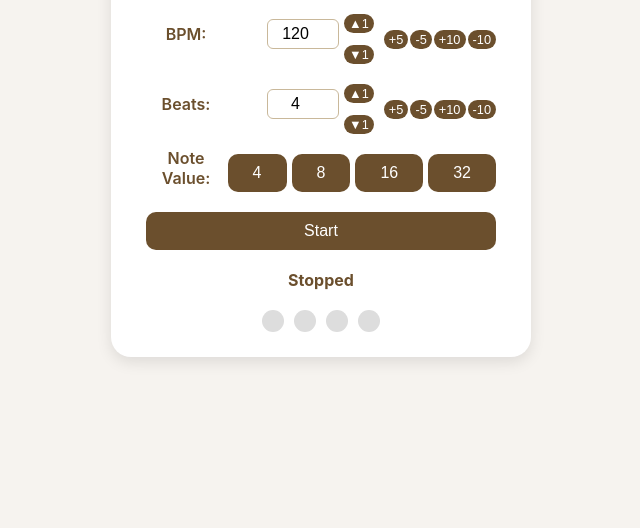
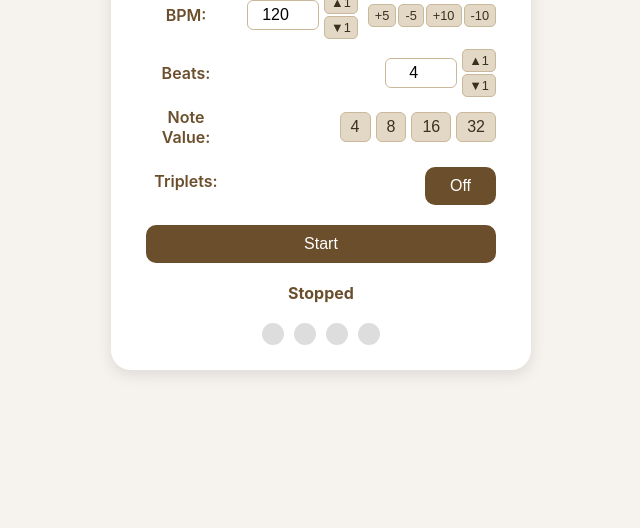
Before and after one commit to ZininDaniil/perfect_metronome, a plain HTML site: page index.html in a window 1280 px wide. Shown: the part 272-800 px from the top of the page, without its empty margins (319-959 px from the left). Drawn offline with Linux system fonts and the light colour scheme.

Commit message:
add triplet logic

```diff
--- a/index.html
+++ b/index.html
@@ -39,12 +39,6 @@
                     <button class="inc" data-target="beats" data-step="1">▲1</button>
                     <button class="dec" data-target="beats" data-step="1">▼1</button>
                 </div>
-                <div class="quick-buttons">
-                    <button class="inc" data-target="beats" data-step="5">+5</button>
-                    <button class="dec" data-target="beats" data-step="5">-5</button>
-                    <button class="inc" data-target="beats" data-step="10">+10</button>
-                    <button class="dec" data-target="beats" data-step="10">-10</button>
-                </div>
             </div>
         </div>
 
@@ -59,7 +53,13 @@
             </div>
         </div>
 
-        <button id="startStopBtn">Start</button>
+        <!-- Triplet Mode Toggle -->
+        <div class="control-group">
+            <label>Triplets:</label>
+            <button id="tripletBtn" class="start-stop-btn">Off</button>
+        </div>
+
+        <button id="startStopBtn" class="start-stop-btn">Start</button>
     </div>
 
     <div class="status" id="statusText">Stopped</div>
--- a/script.js
+++ b/script.js
@@ -6,21 +6,22 @@ let nextNoteTime = 0;
 let bpm = 120;
 let beats = 4;
 let noteValue = 4;
+let tripletMode = false;
 
 const lookahead = 25.0; // ms
 const scheduleAheadTime = 0.1; // sec
 
 const bpmInput = document.getElementById("bpm");
 const beatsInput = document.getElementById("beats");
-const noteValueInput = document.getElementById("noteValue");
 const startStopBtn = document.getElementById("startStopBtn");
 const statusText = document.getElementById("statusText");
 const ballsContainer = document.getElementById("ballsContainer");
 const noteButtons = document.querySelectorAll(".note-btn");
+const tripletBtn = document.getElementById("tripletBtn");
 
 function updateStatus() {
     statusText.textContent = isPlaying
-        ? `Playing ${beats}/${noteValue} at ${bpm} BPM`
+        ? `Playing ${beats}/${noteValue} at ${bpm} BPM ${tripletMode ? "(Triplets)" : ""}`
         : "Stopped";
 }
 
@@ -61,14 +62,26 @@ function playSound(buffer, time) {
 
 function scheduleNote() {
     if (!audioContext) return;
-    const secondsPerBeat = (60 / bpm) * (4 / noteValue);
 
-    if (currentBeat === 0) playSound(accentBuffer, nextNoteTime);
-    else playSound(beatBuffer, nextNoteTime);
+    let secondsPerBeat = (60 / bpm) * (4 / noteValue);
 
-    highlightBall(currentBeat);
-    currentBeat = (currentBeat + 1) % beats;
-    nextNoteTime += secondsPerBeat;
+    if (tripletMode) {
+        const tripletTime = secondsPerBeat / 3;
+        for (let i = 0; i < 3; i++) {
+            const buffer = (i === 0 && currentBeat === 0) ? accentBuffer : beatBuffer;
+            playSound(buffer, nextNoteTime + i * tripletTime);
+        }
+        nextNoteTime += secondsPerBeat;
+        highlightBall(currentBeat);
+        currentBeat = (currentBeat + 1) % beats;
+    } else {
+        if (currentBeat === 0) playSound(accentBuffer, nextNoteTime);
+        else playSound(beatBuffer, nextNoteTime);
+
+        highlightBall(currentBeat);
+        currentBeat = (currentBeat + 1) % beats;
+        nextNoteTime += secondsPerBeat;
+    }
 }
 
 function scheduler() {
@@ -154,5 +167,13 @@ document.querySelectorAll(".inc, .dec").forEach(btn => {
     });
 });
 
+// Triplet toggle
+tripletBtn.addEventListener("click", () => {
+    tripletMode = !tripletMode;
+    tripletBtn.classList.toggle("active", tripletMode);
+    tripletBtn.textContent = tripletMode ? "On" : "Off";
+    updateStatus();
+});
+
 renderBalls();
 updateStatus();
--- a/style.css
+++ b/style.css
@@ -45,6 +45,7 @@ label {
     display: flex;
     align-items: center;
     gap: 5px;
+    flex-wrap: wrap;
 }
 
 input {
@@ -56,6 +57,7 @@ input {
     font-size: 1em;
 }
 
+/* Вертикальные ▲1/▼1 кнопки */
 .vertical-buttons {
     display: flex;
     flex-direction: column;
@@ -64,23 +66,57 @@ input {
 
 .vertical-buttons button {
     font-size: 0.8em;
-    padding: 2px 5px;
+    padding: 3px 6px;
+    border-radius: 5px;
+    border: 1px solid #c9b89a;
+    background-color: #e2d8c5;
+    color: #3b2f1e;
+    cursor: pointer;
+    transition: 0.2s;
 }
 
+.vertical-buttons button:hover {
+    background-color: #d3c2a2;
+}
+
+/* Быстрые кнопки +5 +10 */
 .quick-buttons {
     display: flex;
     gap: 2px;
     margin-left: 5px;
+    flex-wrap: wrap;
 }
 
 .quick-buttons button {
     font-size: 0.8em;
-    padding: 2px 5px;
+    padding: 3px 6px;
+    border-radius: 5px;
+    border: 1px solid #c9b89a;
+    background-color: #e2d8c5;
+    color: #3b2f1e;
+    cursor: pointer;
+    transition: 0.2s;
 }
 
+.quick-buttons button:hover {
+    background-color: #d3c2a2;
+}
+
+/* Note Value buttons */
 .note-buttons {
     display: flex;
     gap: 5px;
+}
+
+.note-btn {
+    padding: 5px 10px;
+    border-radius: 6px;
+    border: 1px solid #c9b89a;
+    background-color: #e2d8c5;
+    color: #3b2f1e;
+    cursor: pointer;
+    font-size: 1em;
+    transition: 0.2s;
 }
 
 .note-btn.active {
@@ -88,7 +124,12 @@ input {
     color: white;
 }
 
-button {
+.note-btn:hover {
+    background-color: #d3c2a2;
+}
+
+/* Start/Stop & Triplet buttons */
+button.start-stop-btn {
     margin-top: 10px;
     background-color: #6b4f2d;
     color: white;
@@ -100,7 +141,11 @@ button {
     font-size: 1em;
 }
 
-button:hover {
+button.start-stop-btn.active {
+    background-color: #8b6536;
+}
+
+button.start-stop-btn:hover {
     background-color: #8b6536;
 }
 
```
